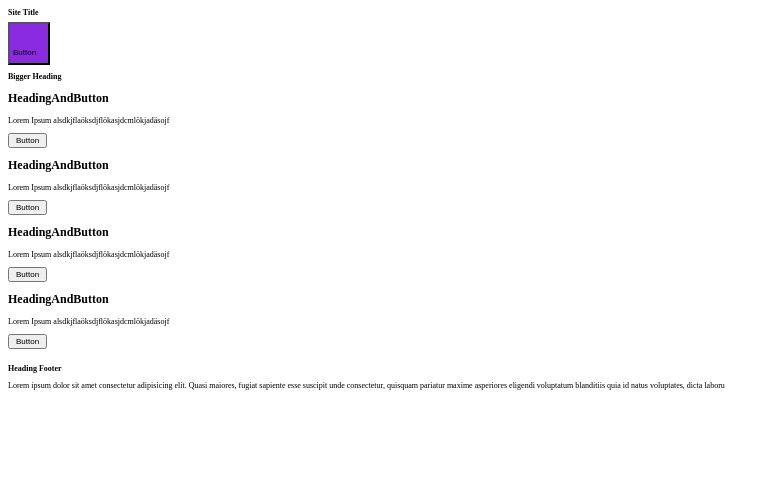
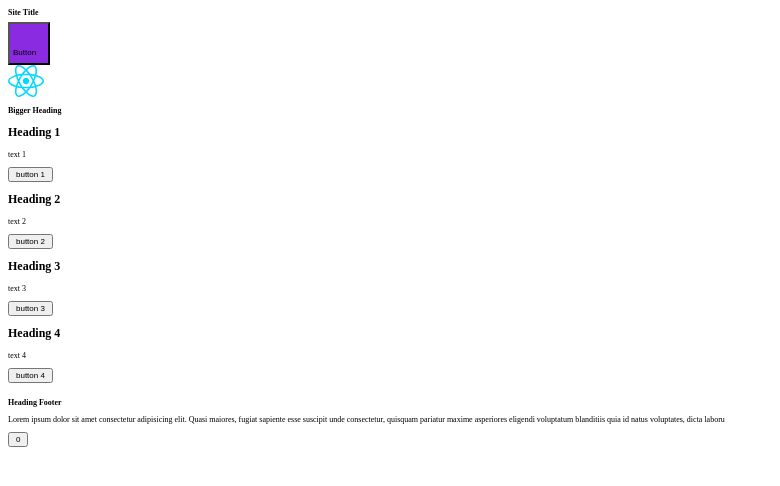
Before and after one commit to wdski24/first-react, a React (Vite) app in the folder first-react/: page / in a window 1280 px wide. Shown: the top 486 px of the page, without its empty margins (0-780 px from the left). Built offline with nearby package versions, Linux system fonts and the light colour scheme.

Commit message:
useState

```diff
--- a/first-react/src/App.jsx
+++ b/first-react/src/App.jsx
@@ -1,23 +1,51 @@
 //Import CSS to file, to use classes
+import { useState } from 'react';
 import './App.css';
+import react from './assets/react.svg';
 import HeadingAndButton from './components/HeadingAndButton/HeadingAndButton';
 
 //Functional Component -> Name der Funktion ist identisch zum Namen des Files und beginnt immer mit einem großen Buchstaben
 function App() {
   //Jedes Return-Statement darf nur genau ein Element zurück geben
   //<></> : React Fragment -> Wird beim Rendering komplett entfernt
+  //UseState: State bleibt über den Renderzyklus bestehen und wird wie eine variable verwendet werden. Besteht aus dem Wert und einer Setter Funktion
+  const [counter, setCounter] = useState(0);
+  const buttonClick = () => {
+    console.log('function clicked');
+    //Funktion innerhalb der Setter-Funktion notwendig, wenn auf den aktuellen Wert des States zurückgegriffen werden soll, ansonsten kann direkt der gewünschte Wert geschrieben werde
+    setCounter((a) => a + 1);
+  };
   return (
     <>
       <div>
         <h1>Site Title</h1>
         <button className='button'>Button</button>
       </div>
+      <img src={react} />
       <div>
         <h2>Bigger Heading</h2>
-        <HeadingAndButton />
-        <HeadingAndButton />
-        <HeadingAndButton />
-        <HeadingAndButton />
+        {/* React fasst die Attribute zusammen zu einem Object (props-Object) mit key-value Paaren*/}
+        <HeadingAndButton
+          heading='Heading 1'
+          text='text 1'
+          buttonText='button 1'
+          buttonClick={buttonClick}
+        />
+        <HeadingAndButton
+          heading='Heading 2'
+          text='text 2'
+          buttonText='button 2'
+        />
+        <HeadingAndButton
+          heading='Heading 3'
+          text='text 3'
+          buttonText='button 3'
+        />
+        <HeadingAndButton
+          heading='Heading 4'
+          text='text 4'
+          buttonText='button 4'
+        />
       </div>
       <div>
         <img />
@@ -29,6 +57,10 @@ function App() {
           natus voluptates, dicta laboru
         </p>
       </div>
+      {/* React Render Zyklus: Wenn in einer Komponente ein Update stattfindet, werden alle Childkomponenten und die Komponente selbst neu gerendert
+       * <button onClick={setCounter}>{counter}</button>
+       */}
+      <button onClick={buttonClick}>{counter}</button>
     </>
   );
 }
--- a/first-react/src/components/HeadingAndButton/HeadingAndButton.jsx
+++ b/first-react/src/components/HeadingAndButton/HeadingAndButton.jsx
@@ -27,16 +27,24 @@ const HeadingAndButton = () => {
 export default HeadingAndButton
 */
 //Styled Component
-
-const HeadingAndButton = () => {
+//props = properties object = übergebene Parameter an Komponente
+/*
+* props = {
+    key 1: '',
+    key2: '',
+  }
+*{key1, key2} ist die sogenannte Object Deconstruction. Ich nenne die Keys eines Objects und kann sie dann direkt verwenden
+*/
+const HeadingAndButton = ({ heading, text, buttonText, buttonClick }) => {
   const headingStyle = {
     fontSize: '12px',
   };
   return (
+    //Binding eines Wertes an einen Tag
     <div>
-      <h2 style={headingStyle}>HeadingAndButton</h2>
-      <p>Lorem Ipsum alsdkjflaöksdjflökasjdcmlökjadäsojf</p>
-      <button>Button</button>
+      <h2 style={headingStyle}>{heading}</h2>
+      <p>{text}</p>
+      <button onClick={buttonClick}>{buttonText}</button>
     </div>
   );
 };
```
